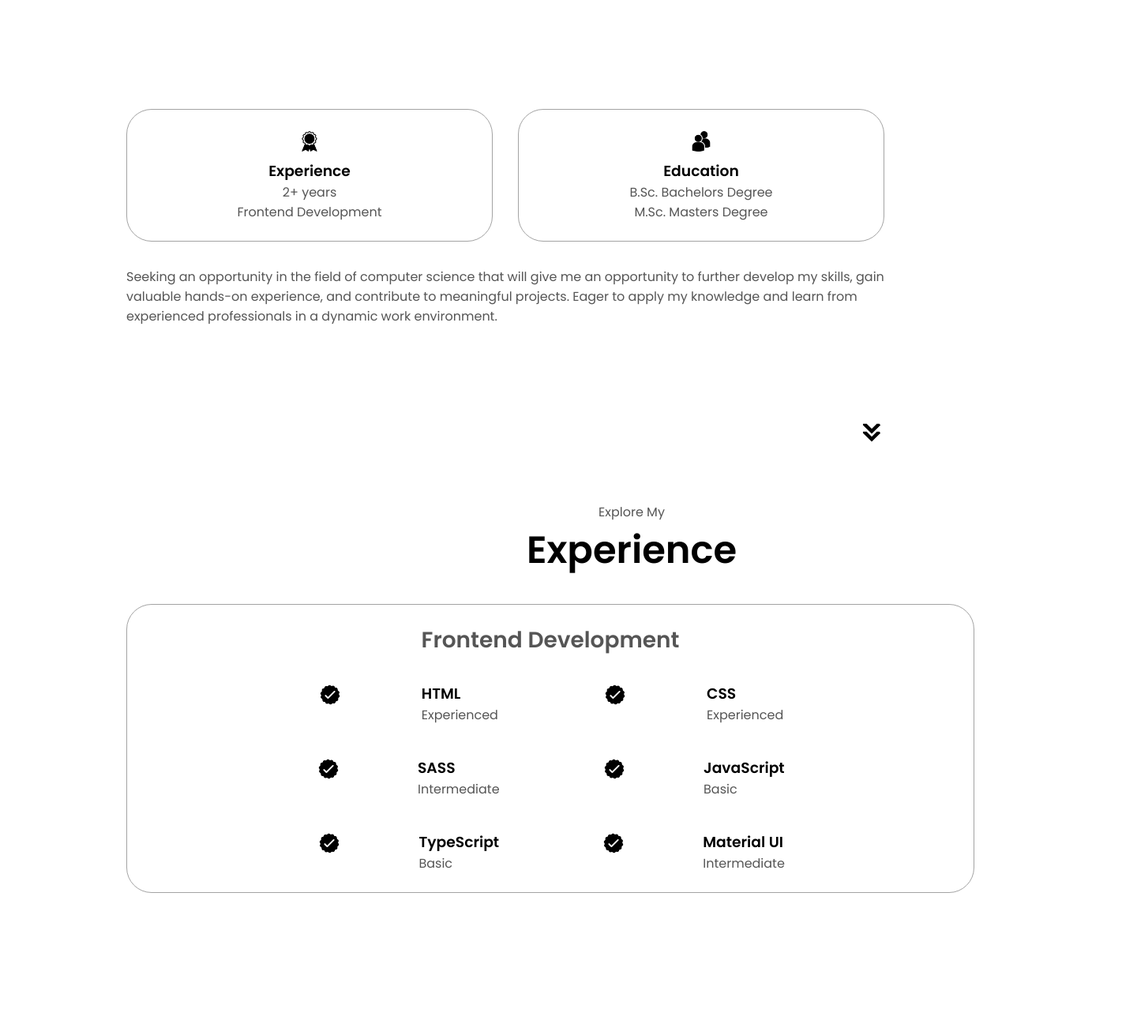
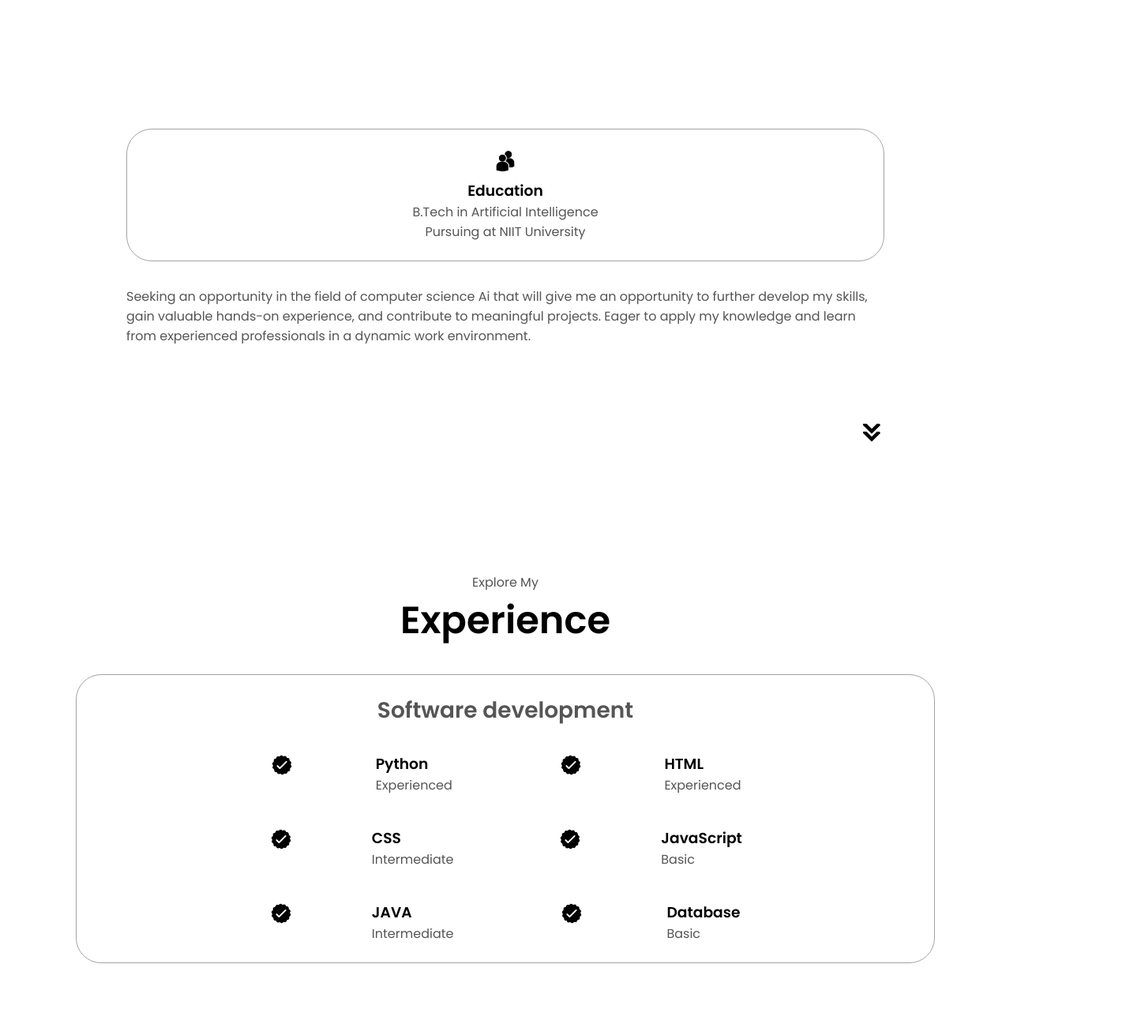
Before and after one commit to Abstroar/Abhilaksh-s_Digital_portfolio, a plain HTML site: page index.html in a window 1280 px wide. Shown: the part 1060-2357 px from the top of the page at 79% size, 1440 px wide, since content can reach past the window. Drawn offline with Linux system fonts and the light colour scheme.

Commit message:
My resume

```diff
--- a/index.html
+++ b/index.html
@@ -47,7 +47,7 @@
         <div class="btn-container">
           <button
             class="btn btn-color-2"
-            onclick="window.open('./assets/resume-example.pdf')"
+            onclick="window.open('./assets/Abhilaksh Sharma_resume.pdf')"
           >
             Download CV
           </button>
@@ -60,13 +60,13 @@
             src="./assets/linkedin.png"
             alt="My LinkedIn profile"
             class="icon"
-            onclick="location.href='https://linkedin.com/'"
+            onclick="location.href='www.linkedin.com/in/abhilaksh-sh-2x2y'"
           />
           <img
             src="./assets/github.png"
             alt="My Github profile"
             class="icon"
-            onclick="location.href='https://github.com/'"
+            onclick="location.href='https://github.com/Abstroar'"
           />
         </div>
       </div>
@@ -84,7 +84,7 @@
         </div> -->
         <div class="about-details-container">
           <div class="about-containers">
-            <div class="details-container">
+            <!-- <div class="details-container">
               <img
                 src="./assets/experience.png"
                 alt="Experience icon"
@@ -92,7 +92,7 @@
               />
               <h3>Experience</h3>
               <p>2+ years <br />Frontend Development</p>
-            </div>
+            </div> -->
             <div class="details-container">
               <img
                 src="./assets/education.png"
@@ -100,12 +100,12 @@
                 class="icon"
               />
               <h3>Education</h3>
-              <p>B.Sc. Bachelors Degree<br />M.Sc. Masters Degree</p>
+              <p>B.Tech in Artificial Intelligence<br />Pursuing at NIIT University</p>
             </div>
           </div>
           <div class="text-container">
             <p>
-              Seeking an opportunity in the field of computer science that will give me an opportunity to further develop my skills, gain valuable hands-on experience, and contribute to meaningful projects. Eager to apply my knowledge and learn from experienced professionals in a dynamic work environment.
+              Seeking an opportunity in the field of computer science Ai that will give me an opportunity to further develop my skills, gain valuable hands-on experience, and contribute to meaningful projects. Eager to apply my knowledge and learn from experienced professionals in a dynamic work environment.
             </p>
           </div>
         </div>
@@ -123,8 +123,19 @@
       <div class="experience-details-container">
         <div class="about-containers">
           <div class="details-container">
-            <h2 class="experience-sub-title">Frontend Development</h2>
+            <h2 class="experience-sub-title">Software development</h2>
             <div class="article-container">
+              <article>
+                <img
+                  src="./assets/checkmark.png"
+                  alt="Experience icon"
+                  class="icon"
+                />
+                <div>
+                  <h3>Python</h3>
+                  <p>Experienced</p>
+                </div>
+              </article>
               <article>
                 <img
                   src="./assets/checkmark.png"
@@ -144,17 +155,6 @@
                 />
                 <div>
                   <h3>CSS</h3>
-                  <p>Experienced</p>
-                </div>
-              </article>
-              <article>
-                <img
-                  src="./assets/checkmark.png"
-                  alt="Experience icon"
-                  class="icon"
-                />
-                <div>
-                  <h3>SASS</h3>
                   <p>Intermediate</p>
                 </div>
               </article>
@@ -176,8 +176,8 @@
                   class="icon"
                 />
                 <div>
-                  <h3>TypeScript</h3>
-                  <p>Basic</p>
+                  <h3>JAVA</h3>
+                  <p>Intermediate</p>
                 </div>
               </article>
               <article>
@@ -187,8 +187,8 @@
                   class="icon"
                 />
                 <div>
-                  <h3>Material UI</h3>
-                  <p>Intermediate</p>
+                  <h3>Database</h3>
+                  <p>Basic</p>
                 </div>
               </article>
             </div>
@@ -346,7 +346,7 @@
             alt="LinkedIn icon"
             class="icon contact-icon"
           />
-          <p><a href="https://www.linkedin.com">LinkedIn</a></p>
+          <p><a href="www.linkedin.com/in/abhilaksh-sh-2x2y">LinkedIn</a></p>
         </div>
       </div>
     </section>
--- a/style.css
+++ b/style.css
@@ -265,6 +265,10 @@ section {
 
 #about {
   position: relative;
+  display: flex;
+  flex-direction: column;
+  justify-content: center;
+  align-items: center;
 }
 
 .about-containers {
@@ -330,6 +334,12 @@ section {
   position: relative;
   width: 100%;
   max-width: 100%;
+  justify-content: center;
+  display: flex;
+  align-items: center;
+  flex-direction: column;
+  margin: 0;
+  padding: 0;
 }
 
 .experience-sub-title {
@@ -348,7 +358,7 @@ section {
 }
 
 .experience-details-container > * {
-  flex: 1 1 300px; /* Allows wrapping at ~300px width */
+
   min-width: 250px; /* Prevents items from getting too small */
 
 }
@@ -374,7 +384,7 @@ article .icon {
   cursor: default;
 }
 .details-container {
-  max-width: 80%;
+  max-width: 100%;
   overflow: hidden;
 }
 body {
```
Also changed, not shown: 1 other file.
